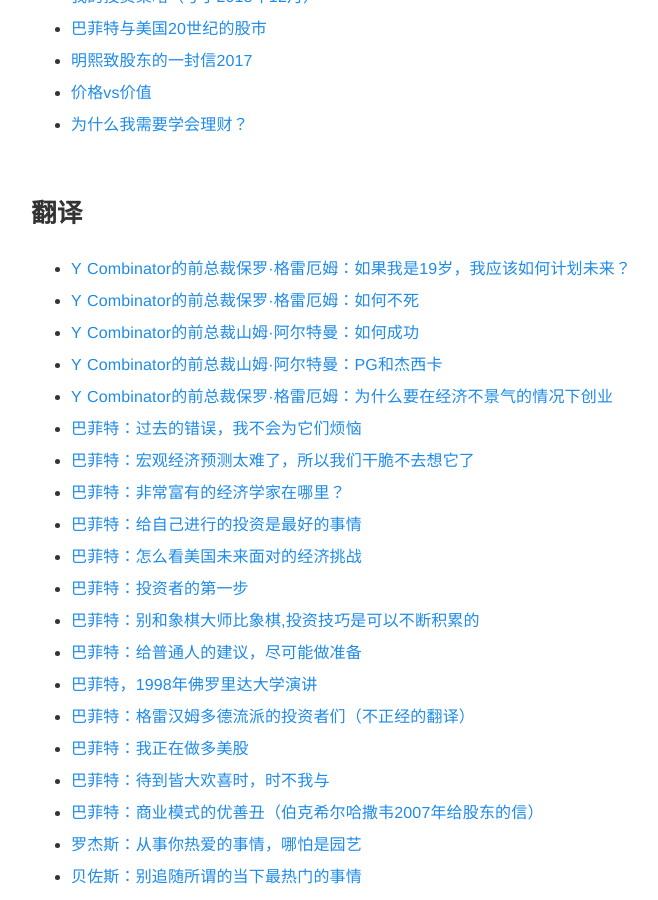
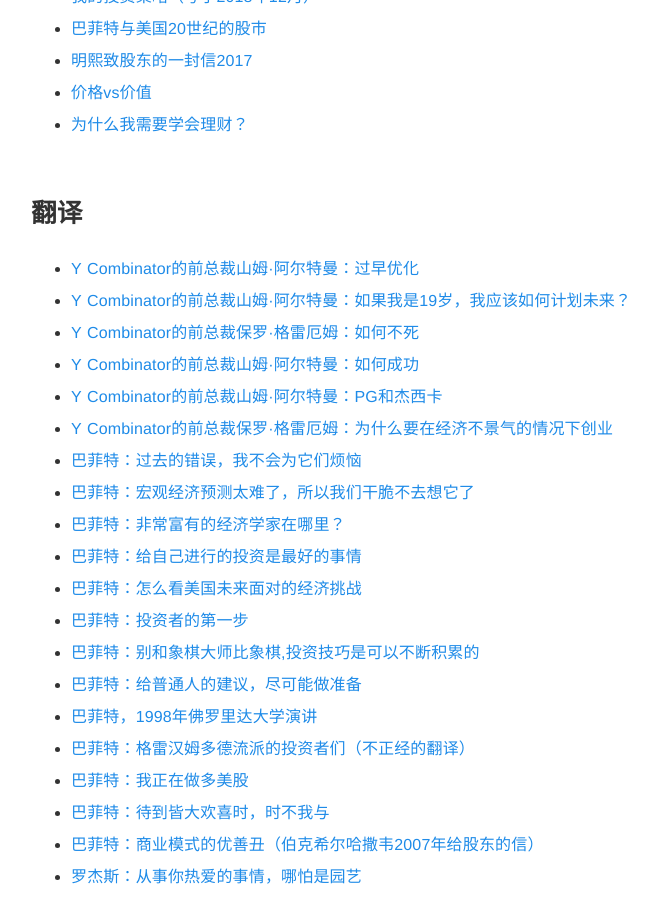
Before and after one commit to richardyrich/richardyrich.github.io, a Jekyll site: the page built from archive/index.md, in a window 1280 px wide and 900 px high, scrolled down 444 px. Shown: the whole window, without its empty margins (209-867 px from the left). Built offline with Jekyll 4.4.1, drawn with Linux system fonts in a browser that asks for light colours; part of the change alters nothing that is shown.

Commit message:
new post and edits

```diff
--- a/_posts/2022-10-05-sam altman advice for ambitious 19 year olds.md
+++ b/_posts/2022-10-05-sam altman advice for ambitious 19 year olds.md
@@ -1,6 +1,6 @@
 ---
 layout: post
-title: Y Combinator的前总裁保罗·格雷厄姆：如果我是19岁，我应该如何计划未来？
+title: Y Combinator的前总裁山姆·阿尔特曼：如果我是19岁，我应该如何计划未来？
 date: 2022-10-05
 categories: 翻译
 ---
@@ -118,3 +118,25 @@ No matter what you choose, keep your personal burn rate low and minimize your co
 你应该以正确的方式考虑风险。 德鲁·休斯顿（译者注：Dropbox创始人，Y Combinator 2007年冬季投资孵化批次的公司）在毕业典礼上发表了一个很不错的演讲，他说到你只需要正确一次。 事实确实如此。 风险只是发生你本应该在走上正确的道路的时候选择了没有坚持。
 
 Think about risk the right way.  Drew Houston gave a great commencement speech where he said you only have to be right once.  That’s true.  The risk is not getting on the path where you get to be right that one critical time.
+
+---
+
+--
+
+---
+
+感谢 Lachy Groom 和 Nick Sivo 阅读本文的草稿。
+
+Thanks to Lachy Groom and Nick Sivo for reading drafts of this.
+
+ <br>
+
+[1] 有时，第 4 种选择是加入风投领域。 这通常是一个错误——进入风投领域的最佳方式不是从初级实习生那里一点点爬上去。 即使你想成做风投，你最好还是在 28 岁时开始或加入一家初创公司，并获得合作伙伴的邀请。此外，优秀的创始人希望与具有运营经验的投资者合作。
+
+[1] Sometimes, a 4th option is being a VC.  This is usually a mistake—the best way to become a VC is not to grind your way up the ladder from junior associate intern.  Even if you want to be a VC, you’re much better off starting or joining a startup, and getting partner offers when you’re 28.  Plus, good founders want to work with an investor that has operational experience.
+
+ <br>
+
+[2] 有趣的是，从来没有人考虑进入学术界。
+
+[2] Interestingly, no one is ever considering going into academia.
--- /dev/null
+++ b/_posts/2022-10-05-sam altman premature optimization.md
@@ -0,0 +1,46 @@
+---
+layout: post
+title: Y Combinator的前总裁山姆·阿尔特曼：过早优化
+date: 2022-10-05
+categories: 翻译
+---
+
+<br>
+
+<p class="small">原文标题：Premature optimization
+
+<br>
+
+原文链接：https://blog.samaltman.com/premature-optimization
+
+</p>
+
+---
+
+初创公司经常谈论优化——A/B 测试、产品增强、转换漏斗、电子邮件活动等。这些事情通常可以产生 10% 的收益，如果你可以将几个组合在一起，收益会更多。
+
+Startups talk a lot about optimization—A/B testing, product enhancements, conversion funnels, email campaigns, etc.  These sorts of things can often produce 10% gains, and much more if you can compound several together.
+
+<br>
+
+这些做法都很好，但前提要是公司的业务已经开始运作。 如果没有用户喜欢你的产品，那么你就是在浪费时间去做这些事情。 坐在董事会会议上听一家公司只见树木不见森林总是很痛苦——也就是说，即使他们做出了整个公司都在关注的所有这些渐进式改进，他们最终还是只会增长到原来 2 倍，而他们原本需要增长到 100 倍。
+
+This is great, but only if the business is already working.  If no users love your product, you’re wasting your time working on anything but that.  It’s always painful to sit in a board meeting and listen to a company miss the forest for the trees—i.e., even if they make all these incremental improvements that the entire company is focused on, they’re going to end up at 2X, and they need to get to 100X.
+
+<br>
+
+当你真正需要的是一步改变时，把所有的精力都花在渐进式改进上是很危险的。
+
+It’s dangerous to spend all your mental energy on incremental improvements when what you really need is a step change.
+
+<br>
+
+一个有用的练习是这样，你考虑一下你所做的所有优化工作（比如说，广告投放）是否值得，即使这一切有效果。 这些工作一般在公司腾飞之前没什么明显效果。 在那之前，你应该坚持不懈地专注于做您的用户喜爱的产品（并确保你在追求足够大的市场）。
+
+It’s a useful exercise to think about whether or not all the optimization work (or ad buying, for that matter) you’re doing is worth it, even if it all works.  It is usually not until you’re already quite successful.  Until then, you should focus relentlessly on making a product your users love (and making sure you're going after a large enough market).
+
+<br>
+
+创业者经常问我如何更快地成长。 我通常会说“打造一个伟大的产品，你就能让它成长”。 最可持续（也是最便宜）的增长方式是口碑。
+
+Startups often ask me how to grow faster.  I usually say “build a great product, and you will be able to make it grow”.  The most sustainable (and cheapest) kind of growth is word-of-mouth growth.
```
